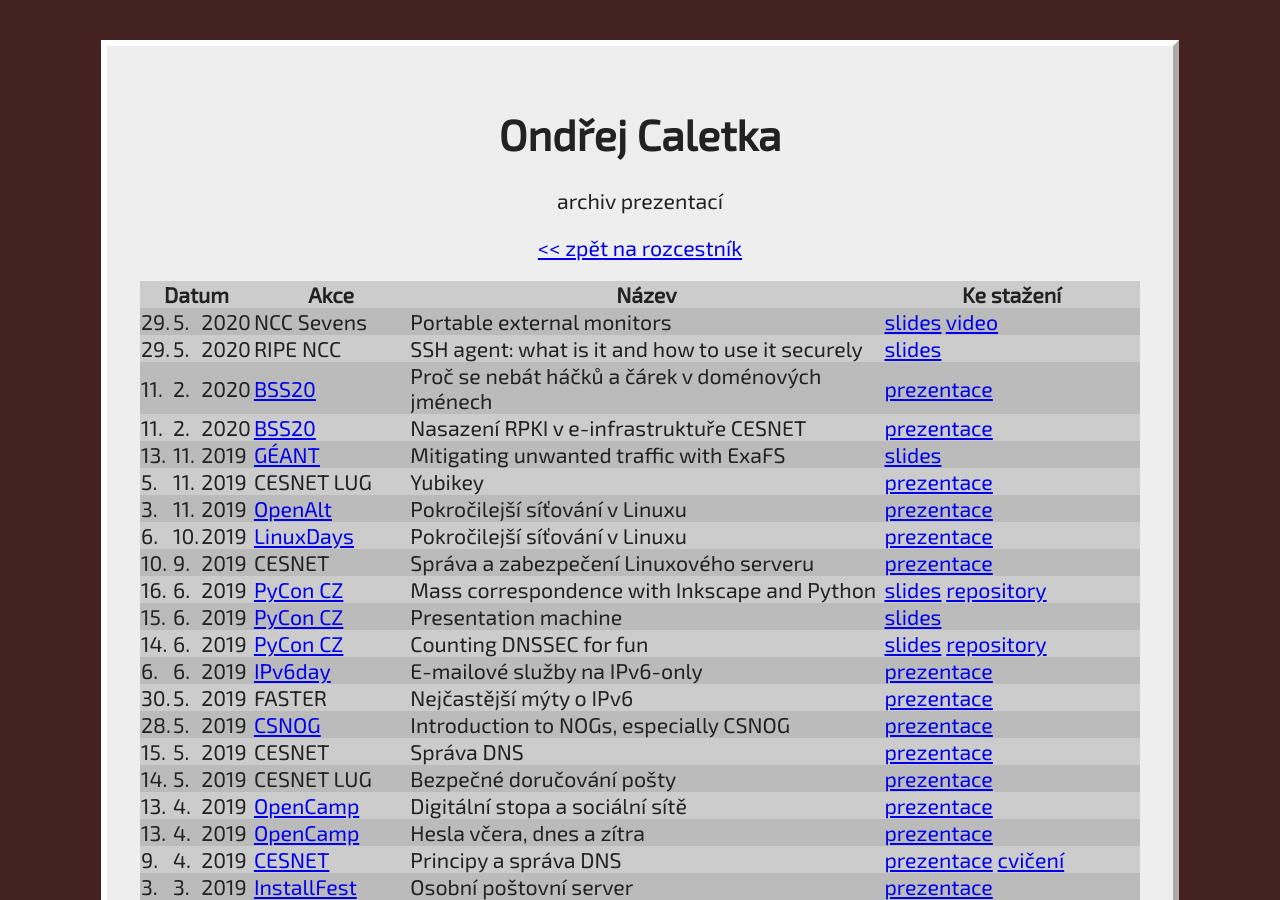
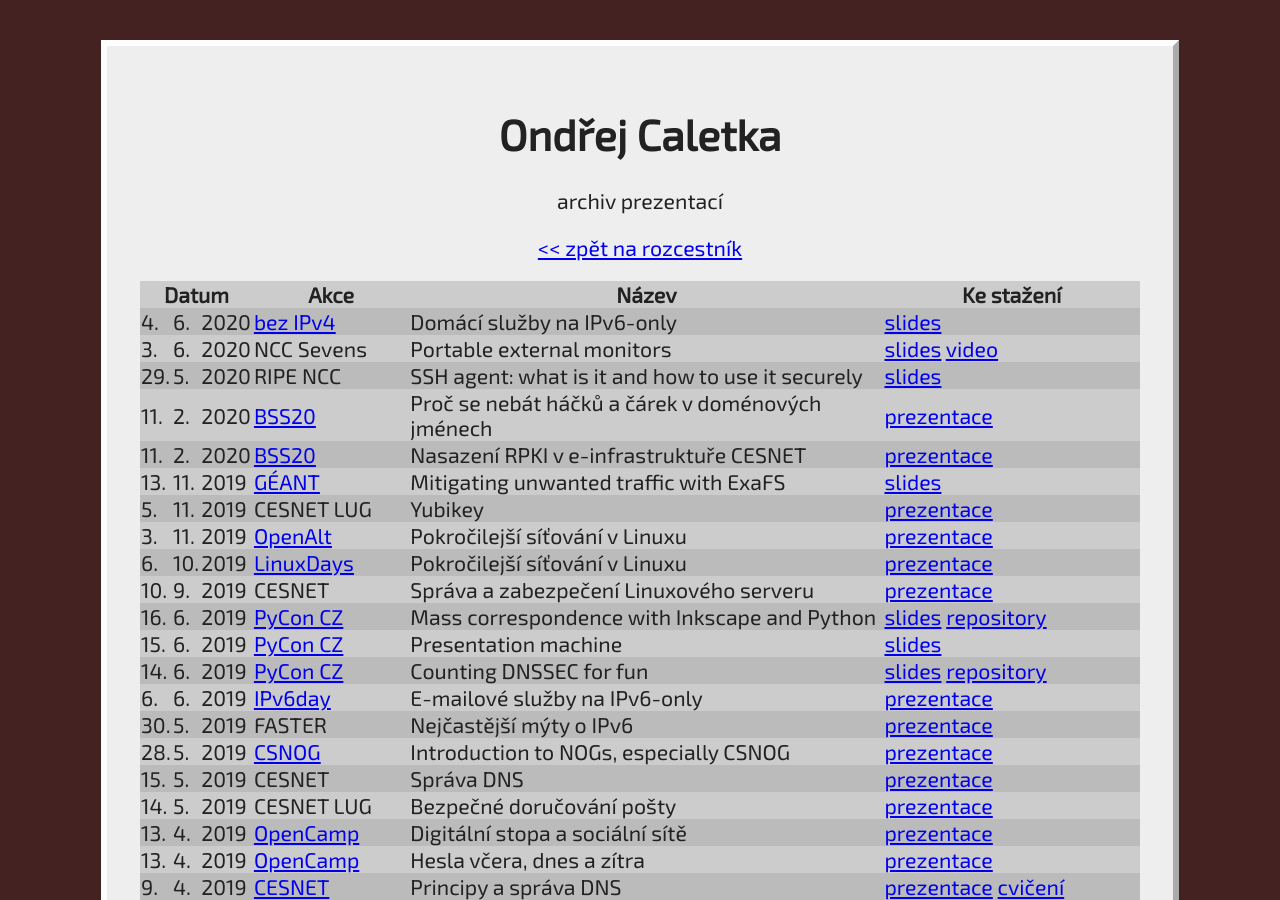
Before and after one commit to oskar456/caletka-cz, a Jekyll site: the page built from slidy.html, in a window 1280 px wide and 900 px high. Built offline with Jekyll 4.4.1, drawn with Linux system fonts in a browser that asks for light colours.

Commit message:
Add bezIPv4 LT

```diff
--- a/_data/slidy.yaml
+++ b/_data/slidy.yaml
@@ -1,4 +1,13 @@
-- date: 2020-05-29
+- date: 2020-06-04
+  event: bez IPv4
+  eventlink: https://www.cesnet.cz/akce/bezipv4/
+  title: "Domácí služby na IPv6-only"
+  lang: cs
+  links:
+     - link: slides
+       href: /dl/slidy/20200604-bezIPv4-Domaci_sluzby_na_IPv6-only.pdf
+
+- date: 2020-06-03
   event: NCC Sevens
   title: "Portable external monitors"
   lang: en
```
